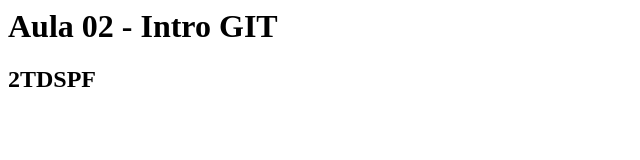
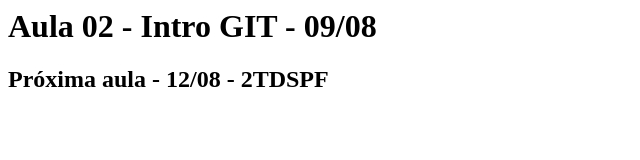
Before and after one commit to LuizFFarias/Aula02-IntroGIT, a plain HTML site: page index.html in a window 1280 px wide. Shown: the whole page, without its empty margins (0-640 px from the left). Drawn offline with Linux system fonts and the light colour scheme.

Commit message:
Alteração do index.html

```diff
--- a/index.html
+++ b/index.html
@@ -3,8 +3,8 @@
   <title>Aula GIT</title>
  </head>
  <body>
-  <h1>Aula 02 - Intro GIT</h1>
-  <h2>2TDSPF</h2>
+  <h1>Aula 02 - Intro GIT - 09/08</h1>
+  <h2>Próxima aula - 12/08 - 2TDSPF</h2>
 </body>
 
 
```
